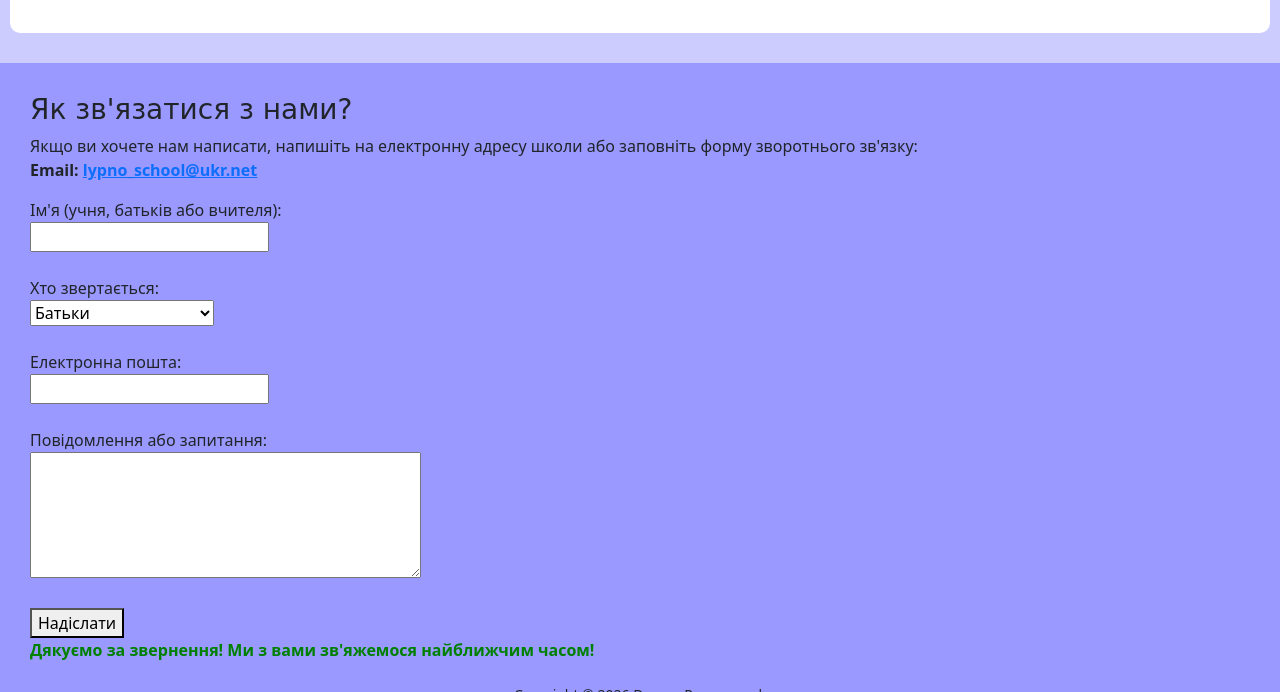
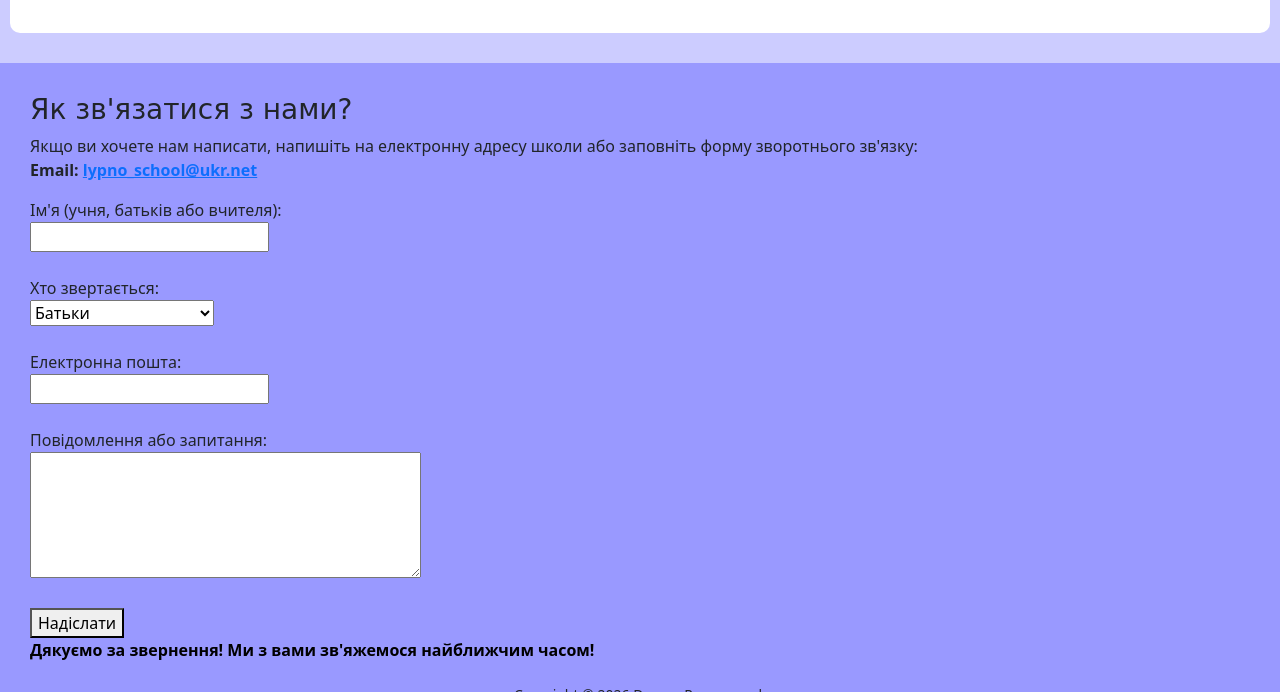
Before and after one commit to InnaDubyna/lypnoschool, a plain HTML site: page contact.html in a window 1280 px wide. Both pictures are taken after typing "Sample", "name@example.com", "Sample" into the empty fields and a click on the button "Надіслати". Shown: the part 812-1504 px from the top of the page. Drawn offline with nearby package versions, Linux system fonts and the light colour scheme; a web font is replaced by a local one.

Commit message:
contact.html

```diff
--- a/contact.html
+++ b/contact.html
@@ -103,7 +103,7 @@
   <button type="submit">Надіслати</button>
 </form>
 
-<p id="successMessage" style="display:none; color:green; font-weight:bold;">
+<p id="successMessage" style="display:none; color:black; font-weight:bold;">
   Дякуємо за звернення! Ми з вами зв'яжемося найближчим часом!
 </p>
 
```
